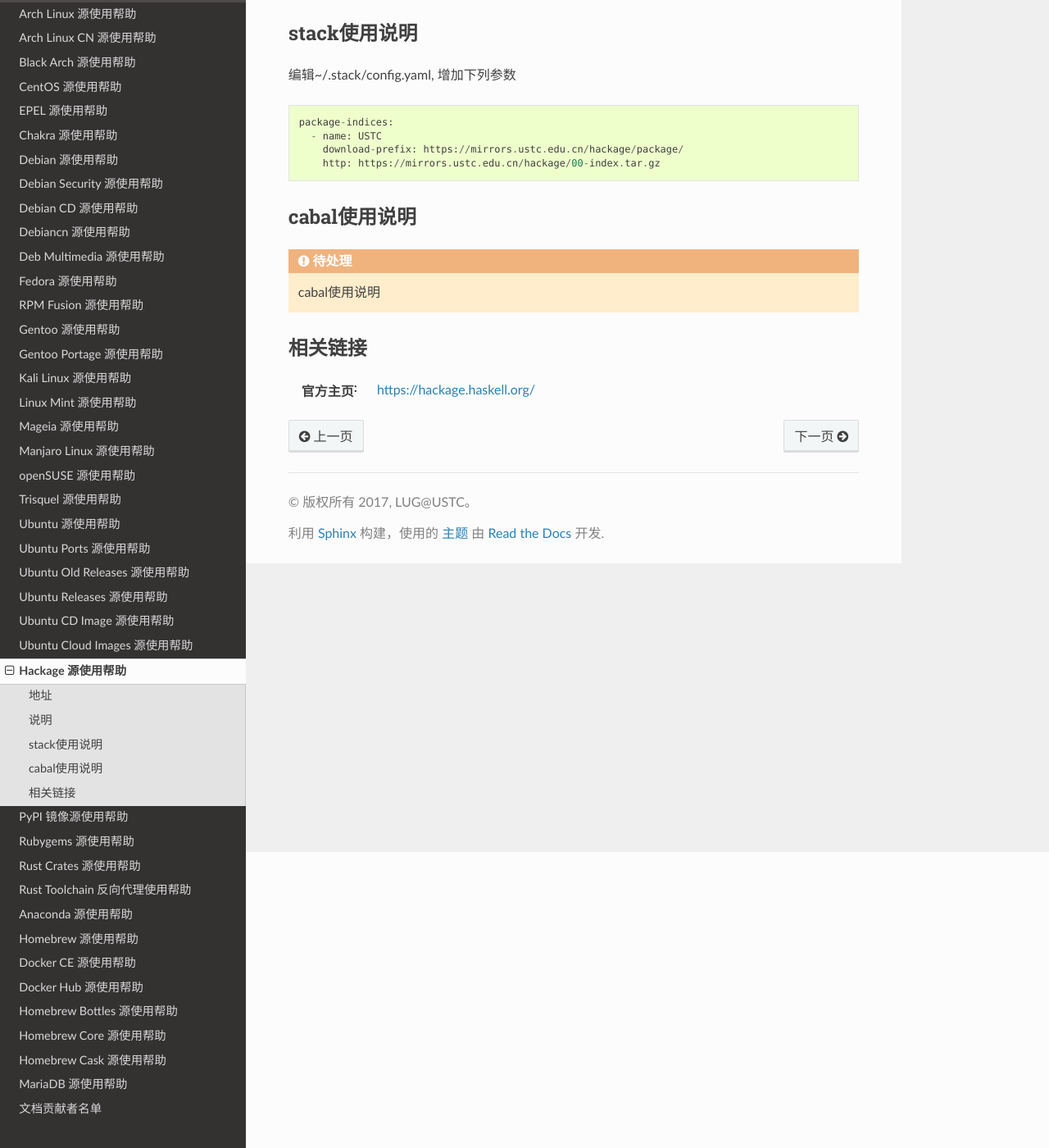
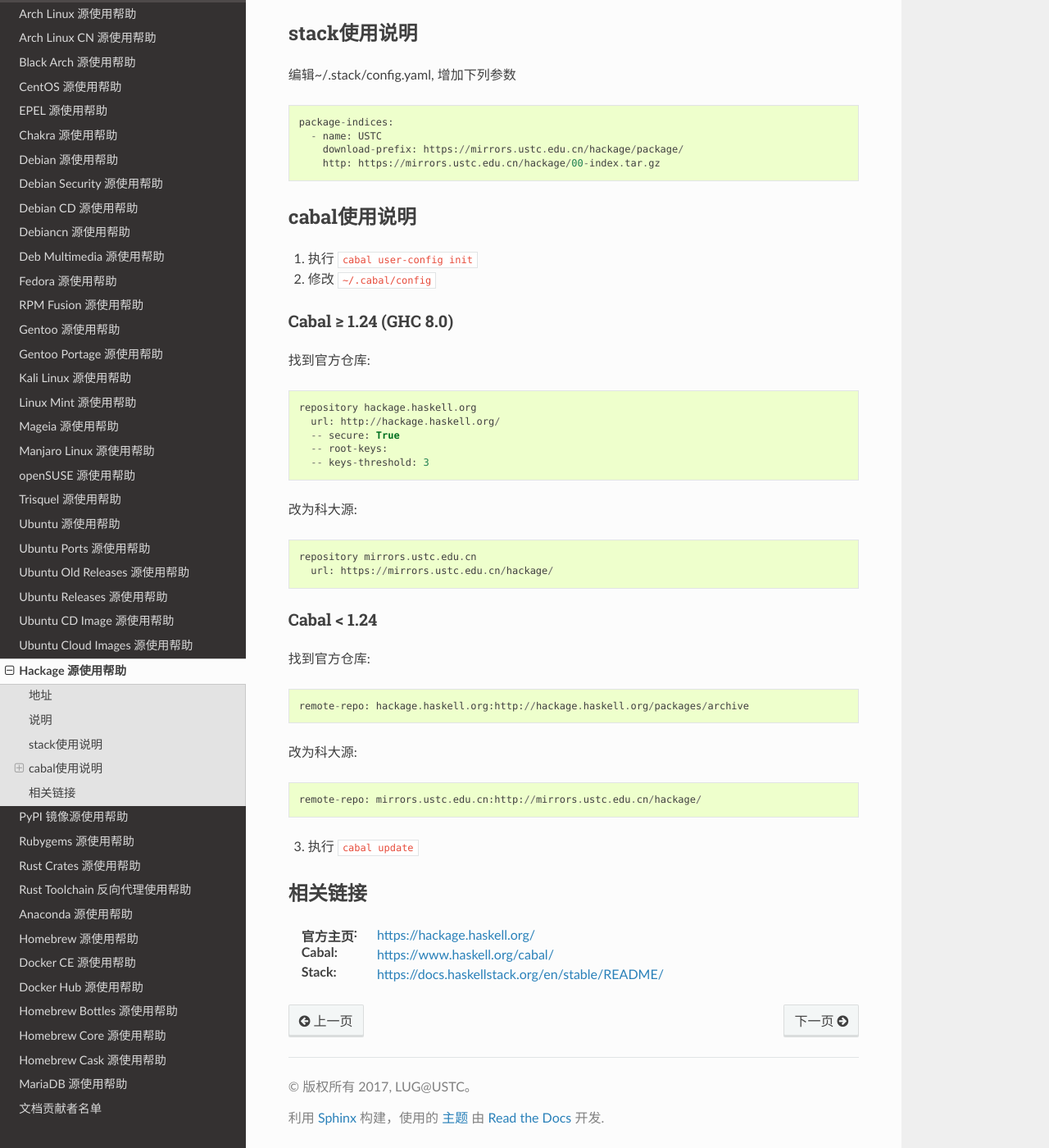
Before and after one commit to ustclug/mirrorhelp, a Sphinx documentation site: the page built from source/hackage.rst, in a window 1280 px wide and 1400 px high, scrolled down 361 px. Shown: the whole window at 82% size. Built offline with Sphinx 7.4.7 and the Read the Docs theme 2.0.0, drawn with Linux system fonts in a browser that asks for light colours; pages that are not in the unit, such as notebooks, are missing from menus.

Commit message:
Use Hackage with Cabal

```diff
--- a/source/hackage.rst
+++ b/source/hackage.rst
@@ -28,10 +28,43 @@
 cabal使用说明
 =============
 
-.. todo:: cabal使用说明
+1. 执行 ``cabal user-config init``
+2. 修改 ``~/.cabal/config``
 
+Cabal ≥ 1.24 (GHC 8.0)
+----------------------
+找到官方仓库:
+::
+
+    repository hackage.haskell.org
+      url: http://hackage.haskell.org/
+      -- secure: True
+      -- root-keys:
+      -- keys-threshold: 3
+
+改为科大源:
+::
+
+    repository mirrors.ustc.edu.cn
+      url: https://mirrors.ustc.edu.cn/hackage/
+
+Cabal < 1.24
+------------
+找到官方仓库:
+::
+
+    remote-repo: hackage.haskell.org:http://hackage.haskell.org/packages/archive
+
+改为科大源:
+::
+
+    remote-repo: mirrors.ustc.edu.cn:http://mirrors.ustc.edu.cn/hackage/
+
+3. 执行 ``cabal update``
 
 相关链接
 ========
 
 :官方主页: https://hackage.haskell.org/
+:Cabal: https://www.haskell.org/cabal/
+:Stack: https://docs.haskellstack.org/en/stable/README/
```
